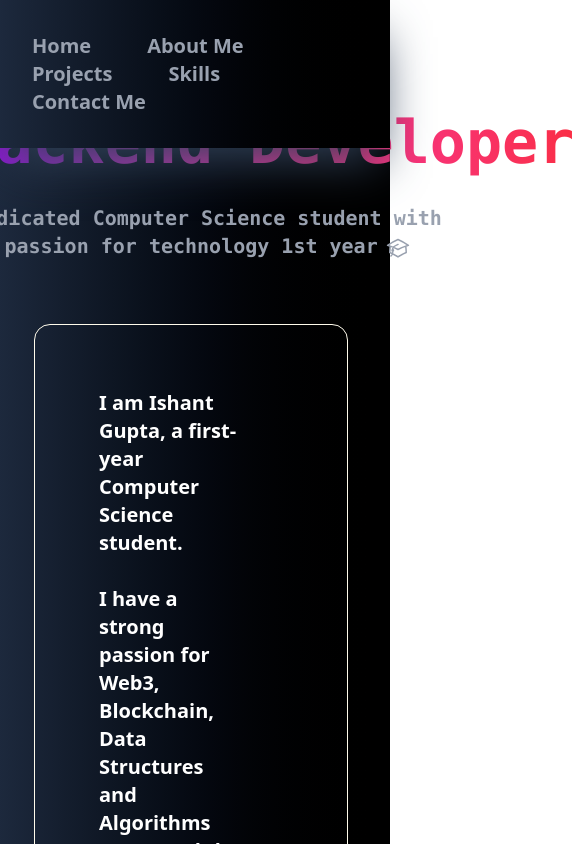
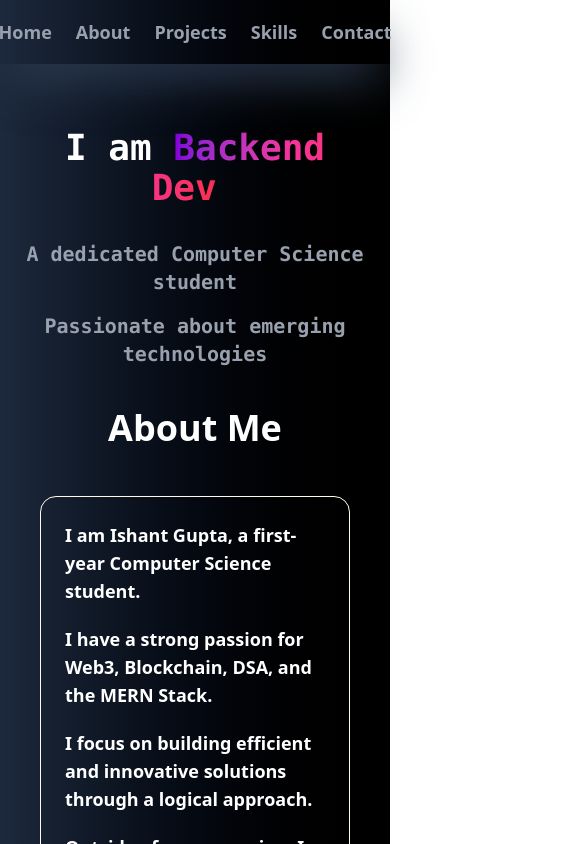
Before and after one commit to itsishant/Ishant-Portfolio-, a React (Vite) app: page / in a window 390 px wide. Shown: the top 844 px of the page, 585 px wide, since content can reach past the window. Built offline with nearby package versions, Linux system fonts and the light colour scheme.

Commit message:
added responsive

```diff
--- a/src/App.jsx
+++ b/src/App.jsx
@@ -1,21 +1,22 @@
-  import { BrowserRouter as Router, Route, Routes } from "react-router-dom";
+// App.jsx
+import { BrowserRouter as Router, Routes, Route } from "react-router-dom";
 import { Header } from "./Components/Header";
 import { Home } from "./Components/Home";
 import { About } from "./Components/About";
+import { Skills } from "./Components/Skills";
 
 export const App = () => {
   return (
     <div className="min-h-screen bg-gradient-to-r from-slate-800 to-black animate-[slide_2s_ease-out]">
-
       <Router>
         <Header />
+        <div className="pt-16">{/* push content below the 4rem‐tall header */}
           <Routes>
             <Route path="/" element={<Home />} />
             <Route path="/aboutMe" element={<About />} />
-            <Route path="/my-projects" />
-            <Route path="/my-skills" />
-            <Route path="/contactMe" />
+            <Route path="/my-skills" element={<Skills />} />
           </Routes>
+        </div>
       </Router>
     </div>
   );
--- a/src/Components/About.jsx
+++ b/src/Components/About.jsx
@@ -1,30 +1,35 @@
-import { useNavigate } from "react-router-dom"
+import { useNavigate } from "react-router-dom";
 
 export const About = () => {
+  const navigate = useNavigate();
 
-    const navigate = useNavigate();
+  const handleClick = () => {
+    navigate("/");
+  };
 
-    const handleClick = () => {
-        navigate("/");
-    }
+  return (
+    <div id="aboutMeSection" className="min-h-screen px-4 py-10">
+      <h1 className="text-4xl md:text-6xl text-center  text-white  font-bold mb-12 md:mb-24">
+        About Me
+      </h1>
 
-    return(
-        <div id="aboutMeSection" className="flex items-center justify-between min-h-screen px-10">
-      <div className="text-white w-[100%] font-semibold font-sans text-xl text-left space-y-7 border border-amber-50 p-16 space-x-10 rounded-2xl transition duration-700 ease-in-out transform hover:scale-105 hover:bg-gray-900 ">
+      <div className="grid grid-cols-1 md:grid-cols-2 gap-10 items-center px-6">
+        <div className="text-white font-semibold text-lg space-y-5 border w-full max-w-[800px] border-amber-50 p-6 md:p-12 rounded-2xl transition duration-700 transform hover:scale-105 hover:bg-gray-900">
+          <p>I am Ishant Gupta, a first-year Computer Science student.</p>
+          <p>I have a strong passion for Web3, Blockchain, DSA, and the MERN Stack.</p>
+          <p>I focus on building efficient and innovative solutions through a logical approach.</p>
+          <p>Outside of programming, I enjoy playing badminton and listening to music.</p>
+          <p>I am driven by the desire to learn, grow, and explore emerging technologies.</p>
+        </div>
 
-          <p>I am Ishant Gupta, a first-year Computer Science student.</p>
-          <p>I have a strong passion for Web3, Blockchain, Data Structures and Algorithms (DSA), and the MERN Stack.</p>
-          <p>I focus on building efficient and innovative solutions through a logical and analytical approach.</p>
-          <p>Outside of programming, I enjoy playing badminton and listening to music.</p>
-          <p>I am constantly driven by the desire to learn, grow, and explore emerging technologies.</p>
-        </div>
-        <div className=" animate-pulse w-1/2 flex justify-center items-center">
+        <div className="animate-pulse flex justify-center">
           <img
             src="image.jpg"
             alt="Ishant Gupta"
-            className="h-64 transition duration-700 ease-in-out transform hover:scale-105 hover:bg-gray-900  w-64 object-cover rounded-full border-4 border-white"
+            className="h-40 w-40 md:h-64 md:w-64 object-cover rounded-full border-4 border-white transition-transform duration-700 transform hover:scale-105"
           />
         </div>
       </div>
-    )
-}
+    </div>
+  );
+};
--- a/src/Components/Header.jsx
+++ b/src/Components/Header.jsx
@@ -1,27 +1,29 @@
-import { useState } from "react";
+// Header.jsx
 import { useNavigate } from "react-router-dom";
 
 export const Header = () => {
+  const navigate = useNavigate();
+  const links = [
+    { label: "Home", path: "/" },
+    { label: "About", path: "/aboutMe" },
+    { label: "Projects", path: "/my-projects" },
+    { label: "Skills", path: "/my-skills" },
+    { label: "Contact", path: "/contactMe" },
+  ];
 
-    const [animated, setanimated] = useState();
-
-    const navigate = useNavigate();
-
-    const handleClick = (path) => {
-          navigate(path);
-        }
-
-    return (
-        <div className="fixed top-0 left-0 right-0 p-8 shadow-2xl bg-gradient-to-r from-slate-800 to-black shadow-slate-700 animate-bounce first:animate-none">
-            <div className="text-gray-400 flex justify-center items-center">
-                <div className="space-x-14">
-                    <button onClick={() => {handleClick("/")}} className="animate cursor-pointer"><span className="text-xl hover:animate-pulse font-bold">Home</span></button>
-                    <button onClick={() => {handleClick("/aboutMe")}} className=" cursor-pointer"><span className="text-xl hover:animate-pulse font-bold">About Me</span></button>
-                    <button onClick={() => {handleClick("/my-projects")}} className="cursor-pointer"><span className="text-xl hover:animate-pulse font-bold">Projects</span></button>
-                    <button  onClick={() => {handleClick("/my-skills")}} className=" cursor-pointer"><span className="text-xl hover:animate-pulse font-bold">Skills</span></button>
-                    <button onClick={() => {handleClick("/contactMe")}} className=" cursor-pointer"><span className="text-xl hover:animate-pulse font-bold">Contact Me</span></button>
-                </div>
-            </div>
-        </div>
-    );
+  return (
+    <header className="fixed inset-x-0 top-0 h-16 bg-gradient-to-r from-slate-800 to-black shadow-2xl shadow-slate-700 z-10 flex items-center justify-center">
+      <nav className="flex space-x-6">
+        {links.map(({ label, path }) => (
+          <button
+            key={path}
+            onClick={() => navigate(path)}
+            className="text-gray-400 text-lg font-bold hover:text-white transition"
+          >
+            {label}
+          </button>
+        ))}
+      </nav>
+    </header>
+  );
 };
--- a/src/Components/Home.jsx
+++ b/src/Components/Home.jsx
@@ -1,41 +1,35 @@
+// Home.jsx
 import { TypeAnimation } from "react-type-animation";
 import { About } from "./About";
 
-export const Home = () => {
-
-  return (
-    <div className="py-20 flex flex-col items-center justify-center">
-
-      <div className="p-8 md:p-44 w-[1300px] text-center">
-        <span className="text-white text-6xl font-mono font-bold"> I am </span>
+export const Home = () => (
+  <main className="mt-16 md:mt-20 pb-20 flex flex-col items-center">
+    <div className="px-4 md:px-8 lg:px-16 text-center max-w-3xl">
+      <h2 className="text-4xl sm:text-6xl font-mono font-bold text-white">
+        I am{" "}
         <TypeAnimation
           sequence={[
             "Ishant Gupta",
             2000,
-            "Frontend Developer",
+            "Frontend Dev",
             2000,
-            "Backend Developer",
+            "Backend Dev",
             2000,
-        ]}
+          ]}
           wrapper="span"
           speed={80}
           repeat={Infinity}
-          className="bg-gradient-to-r from-purple-700 via-pink-500 to-red-500 bg-clip-text text-transparent
- text-6xl font-mono font-bold"
+          className=" bg-gradient-to-r from-purple-700 via-pink-500 to-red-500 bg-clip-text text-transparent"
         />
+      </h2>
 
-        <div className="text-gray-400 grid grid-cols-1 text-xl my-8 font-semibold font-mono ">
-          <span className="space-y-3">A dedicated Computer Science student with</span>
-          <span className="space-y-3">
-            a passion for technology 1st year
-            <svg xmlns="http://www.w3.org/2000/svg" fill="none" viewBox="0 0 24 24" strokeWidth={1.5} stroke="currentColor" className="inline-block size-6 ml-2">
-              <path strokeLinecap="round" strokeLinejoin="round" d="M4.26 10.147a60.438 60.438 0 0 0-.491 6.347A48.62 48.62 0 0 1 12 20.904a48.62 48.62 0 0 1 8.232-4.41 60.46 60.46 0 0 0-.491-6.347m-15.482 0a50.636 50.636 0 0 0-2.658-.813A59.906 59.906 0 0 1 12 3.493a59.903 59.903 0 0 1 10.399 5.84c-.896.248-1.783.52-2.658.814m-15.482 0A50.717 50.717 0 0 1 12 13.489a50.702 50.702 0 0 1 7.74-3.342M6.75 15a.75.75 0 1 0 0-1.5.75.75 0 0 0 0 1.5Zm0 0v-3.675A55.378 55.378 0 0 1 12 8.443m-7.007 11.55A5.981 5.981 0 0 0 6.75 15.75v-1.5" />
-            </svg>
-          </span>
-        </div>
+      <div className="mt-8 grid grid-cols-1 sm:grid-cols-2 gap-4 text-gray-400 text-xl font-mono font-semibold">
 
+        <span>A dedicated Computer Science student</span>
+        <span>Passionate about emerging technologies</span>
       </div>
-      <About />
     </div>
-  );
-};
+
+    <About />
+  </main>
+);
--- a/src/Components/Skills.jsx
+++ b/src/Components/Skills.jsx
@@ -1,5 +1,44 @@
 export const Skills = () => {
-    return(<div>
+    return (
+      <div>
+        <div className="text-white text-center py-16 text-6xl font-bold">
+          Technical Skills
+        </div>
 
-    </div>)
-}
+        <div className="text-white text-center font-bold text-2xl">
+          Languages
+          <div className="grid grid-cols-2 md:flex justify-center gap-4 md:space-x-14 py-6 text-lg">
+            <span className="border-2 border-white p-4 rounded-xl shadow-lg shadow-slate-200/10 duration-300 ease-in-out transform hover:scale-110 hover:shadow-2xl hover:bg-slate-900 hover:text-white">Java</span>
+            <span className="border-2 border-white p-4 rounded-xl shadow-lg shadow-slate-200/10 duration-300 ease-in-out transform hover:scale-110 hover:shadow-2xl hover:bg-slate-900 hover:text-white">JavaScript</span>
+            <span className="border-2 border-white p-4 rounded-xl shadow-lg shadow-slate-200/10 duration-300 ease-in-out transform hover:scale-110 hover:shadow-2xl hover:bg-slate-900 hover:text-white">C</span>
+            <span className="border-2 border-white p-4 rounded-xl shadow-lg shadow-slate-200/10 duration-300 ease-in-out transform hover:scale-110 hover:shadow-2xl hover:bg-slate-900 hover:text-white">Python</span>
+          </div>
+        </div>
+
+        <div className="text-white text-center py-2 font-bold text-2xl">
+          Libraries and frameworks
+          <div className="grid grid-cols-2 md:flex justify-center gap-4 md:space-x-14 py-6 text-lg">
+            <span className="border-2 border-white p-4 rounded-xl shadow-lg shadow-slate-200/10 duration-300 ease-in-out transform hover:scale-110 hover:shadow-2xl hover:bg-slate-900 hover:text-white">express</span>
+            <span className="border-2 border-white p-4 rounded-xl shadow-lg shadow-slate-200/10 duration-300 ease-in-out transform hover:scale-110 hover:shadow-2xl hover:bg-slate-900 hover:text-white">Zod</span>
+            <span className="border-2 border-white p-4 rounded-xl shadow-lg shadow-slate-200/10 duration-300 ease-in-out transform hover:scale-110 hover:shadow-2xl hover:bg-slate-900 hover:text-white">React</span>
+            <span className="border-2 border-white p-4 rounded-xl shadow-lg shadow-slate-200/10 duration-300 ease-in-out transform hover:scale-110 hover:shadow-2xl hover:bg-slate-900 hover:text-white">Tailwindcss</span>
+          </div>
+
+          <div className="text-white text-center py-2 font-bold text-2xl">
+            Databases
+            <div className="grid grid-cols-2 md:flex justify-center gap-4 md:space-x-14 py-6 text-lg">
+              <span className="border-2 border-white p-4 rounded-xl shadow-lg shadow-slate-200/10 duration-300 ease-in-out transform hover:scale-110 hover:shadow-2xl hover:bg-slate-900 hover:text-white">Mongodb</span>
+            </div>
+          </div>
+        </div>
+
+        <div className="text-white text-center py-2 font-bold text-2xl">
+          Tools and technologies
+          <div className="grid grid-cols-2 md:flex justify-center gap-4 md:space-x-14 py-6 text-lg">
+            <span className="border-2 border-white p-4 rounded-xl shadow-lg shadow-slate-200/10 duration-300 ease-in-out transform hover:scale-110 hover:shadow-2xl hover:bg-slate-900 hover:text-white">git</span>
+            <span className="border-2 border-white p-4 rounded-xl shadow-lg shadow-slate-200/10 duration-300 ease-in-out transform hover:scale-110 hover:shadow-2xl hover:bg-slate-900 hover:text-white">Postman</span>
+          </div>
+        </div>
+      </div>
+    );
+  };
```
Also changed, not shown: vite.config.js (line endings or trailing spaces). Lines whose indentation alone changed are shown as unchanged.
